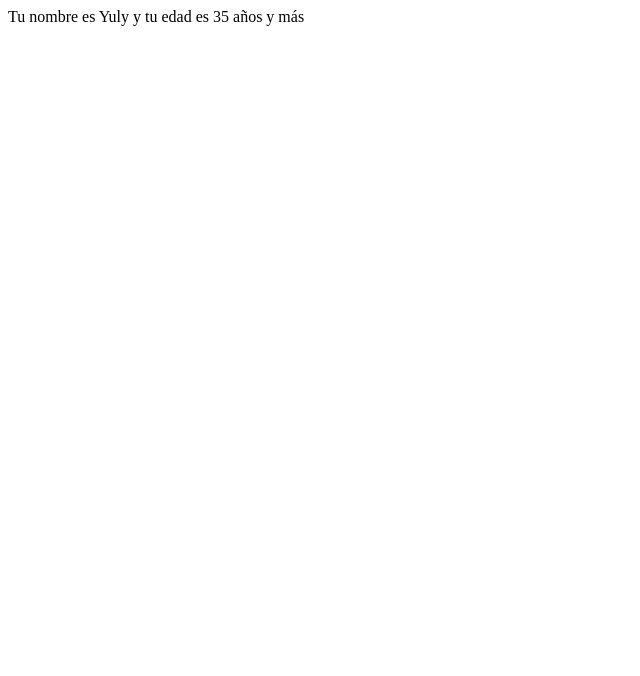
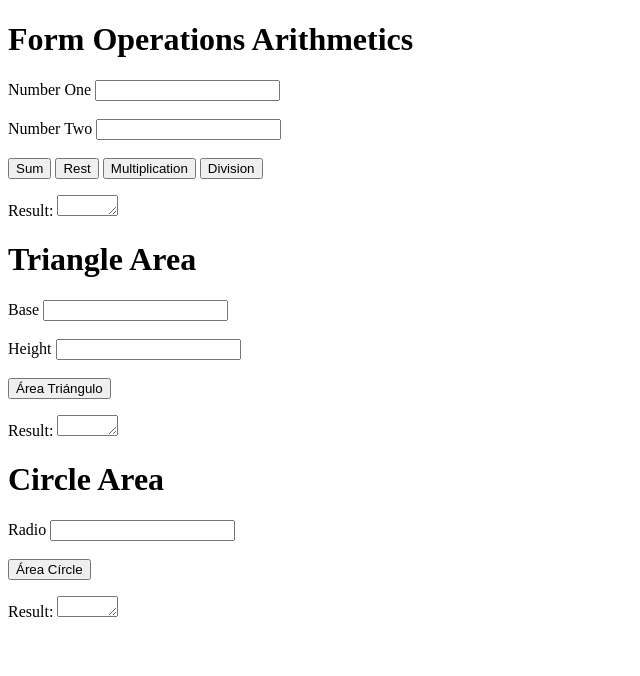
Before and after one commit to yandrea888/examplejs, a plain HTML site: page exampleOne/index.html in a window 1280 px wide. Shown: the whole page, without its empty margins (0-640 px from the left). Drawn offline with Linux system fonts and the light colour scheme.

Commit message:
add operArit file

```diff
--- a/exampleOne/index.html
+++ b/exampleOne/index.html
@@ -3,10 +3,50 @@
 <head>
     <meta charset="UTF-8">
     <meta name="viewport" content="width=device-width, initial-scale=1.0">
-    <title>Variables</title>
-    <script src="js/variables.js"></script>
+    <title>Operaciones Aritméticas</title>
+    <!--script src="js/variables.js"></script-->
+    <script src="js/operArit.js"></script>
 </head>
 <body>
+    <h1>Form Operations Arithmetics</h1>
+    <form>
+        <label for="nOne">Number One</label>
+        <input type="text" name="nOne" id="nOne">
+        <br><br>
+        <label for="nTwo">Number Two</label>
+        <input type="text" name="nTwo" id="nTwo"> <br> <br>
+        <button type="button" onclick="sum()">Sum</button>
+        <button type="button" onclick="rest()">Rest</button>
+        <button type="button" onclick="multiplication()">Multiplication</button>
+        <button type="button" onclick="division()">Division</button>
+        <p>Result:
+            <textarea id="resulOperacion" cols="5" rows="1"></textarea>
+        </p>
 
+        <h1>Triangle Area</h1>
+        <label for="base">Base</label>
+        <input type="text" name="base" id="base"><br>
+        <br>
+        <label for="height">Height</label>
+        <input type="text" name="height" id="height"><br>
+        <br>
+
+        <button type="button" onclick="areaTriangle()">Área Triángulo</button>
+        <p>Result:
+            <textarea id="resulAreaTriangle" cols="5" rows="1"></textarea>
+        </p>
+
+        <h1>Circle Area</h1>
+
+        <label for="radio">Radio</label>
+        <input type="text" name="radio" id="radio"><br>
+        <br>
+
+        <button type="button" onclick="areaCircle()">Área Círcle</button>
+        <p>Result:
+            <textarea id="resulAreaCircle" cols="5" rows="1"></textarea>
+        </p>
+        <br><br>
+    </form>
 </body>
 </html>
--- /dev/null
+++ b/exampleOne/js/operArit.js
@@ -0,0 +1,62 @@
+function sum(){
+//Recibir los datos
+let nOne = parseInt (document.getElementById("nOne").value)
+let nTwo = parseInt (document.getElementById("nTwo").value)
+//Procesar los datos
+let resultado = parseInt(nOne + nTwo)
+//Entregar los resultados
+document.getElementById("resulOperacion").innerHTML = resultado
+}
+
+function rest(){
+    //Recibir los datos
+    let nOne = parseInt (document.getElementById("nOne").value)
+    let nTwo = parseInt (document.getElementById("nTwo").value)
+    //Procesar los datos
+    let resultado = parseInt(nOne - nTwo)
+    //Entregar los resultados
+    document.getElementById("resulOperacion").innerHTML = resultado
+    }
+
+function multiplication(){
+    //Recibir los datos
+    let nOne = parseInt (document.getElementById("nOne").value)
+    let nTwo = parseInt (document.getElementById("nTwo").value)
+    //Procesar los datos
+    let resultado = parseInt(nOne * nTwo)
+    //Entregar los resultados
+    document.getElementById("resulOperacion").innerHTML = resultado
+    }
+
+    function division(){
+        //Recibir los datos
+        let nOne = parseInt (document.getElementById("nOne").value)
+        let nTwo = parseInt (document.getElementById("nTwo").value)
+        //Procesar los datos
+        let resultado = parseInt(nOne / nTwo)
+        //Entregar los resultados
+        document.getElementById("resulOperacion").innerHTML = resultado
+        }
+
+    //calcular área triángulo
+
+    function areaTriangle(){
+        //Recibir los datos
+        let base = parseInt (document.getElementById("base").value)
+        let height = parseInt (document.getElementById("height").value)
+        //Procesar los datos
+        let resultado = parseInt(base * height)/2
+        //Entregar los resultados
+        document.getElementById("resulAreaTriangle").innerHTML = resultado
+        }
+
+        function areaCircle(){
+            //Recibir los datos
+            let radio = parseInt (document.getElementById("radio").value)
+            let numeroU = parseInt (document.getElementById("nUno").value)
+
+            //Procesar los datos
+            let resultado = parseFloat(Math.PI * radio * radio)
+            //Entregar los resultados
+            document.getElementById("resulAreaCircle").innerHTML = resultado
+            }
```
